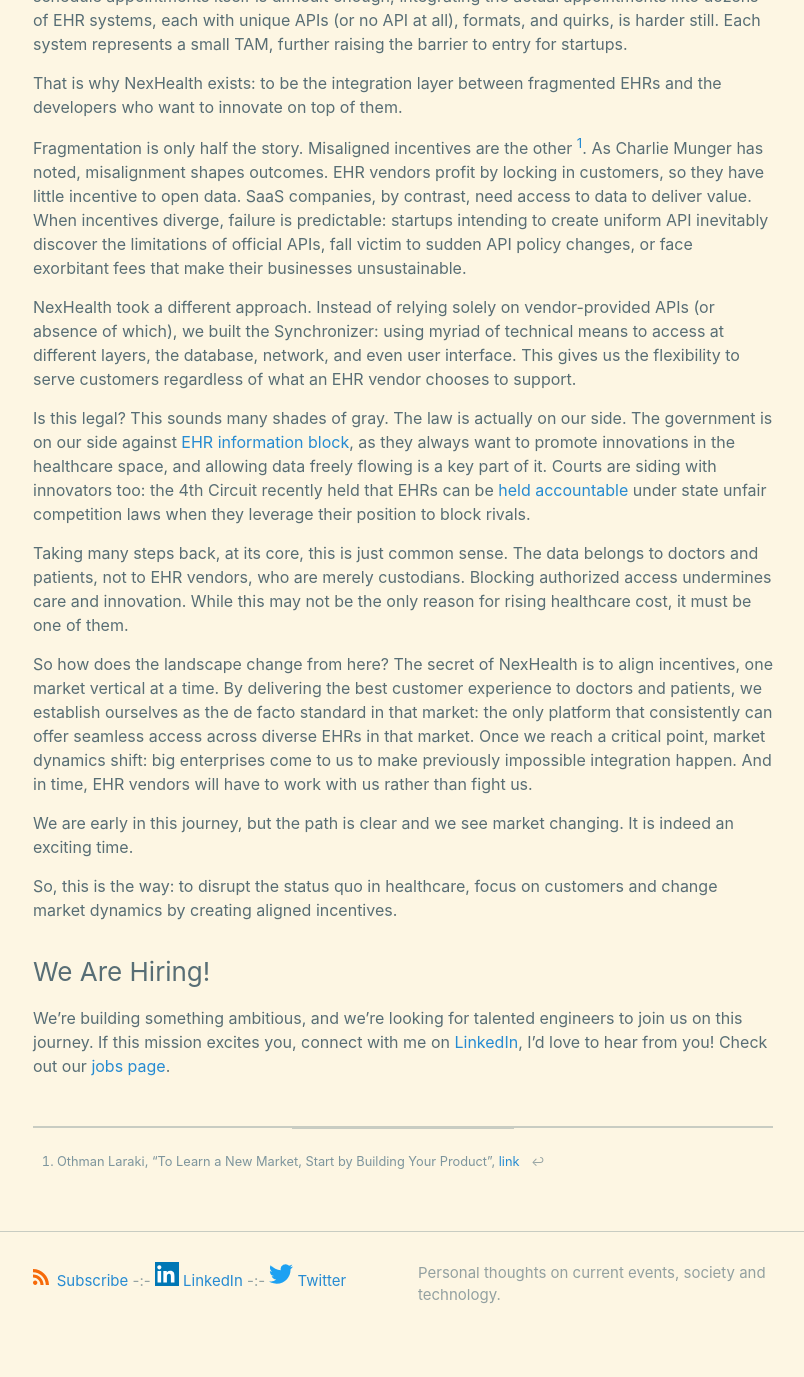
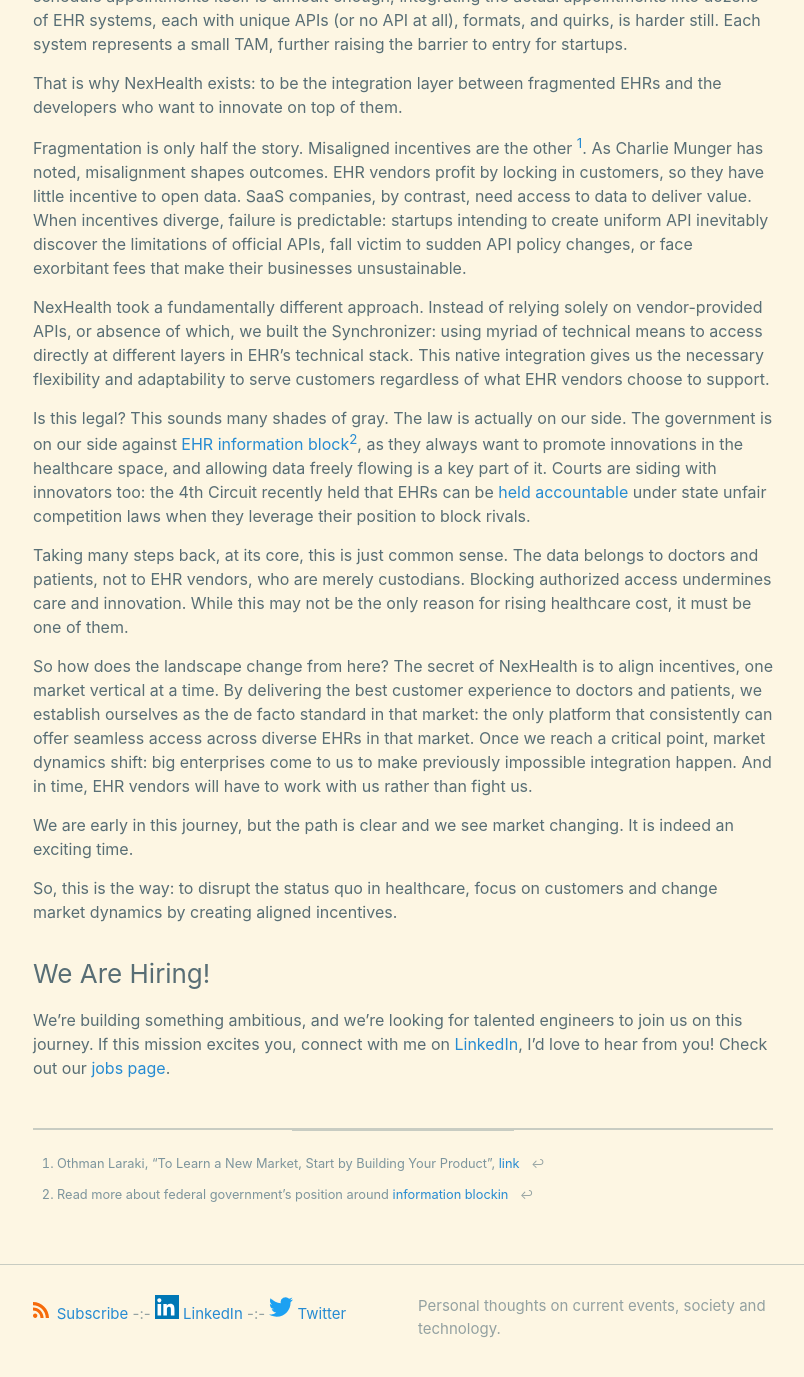
Before and after one commit to xianxu/xianxu.github.io, a Jekyll site: the page built from _posts/2025-06-25-this-is-the-way.markdown, in a window 1280 px wide and 1400 px high, scrolled down 580 px. Shown: the top 1377 px of the window, without its empty margins (237-1041 px from the left). Built offline with Jekyll 4.4.1, drawn with Linux system fonts in a browser that asks for light colours; comment, search, counter and statistics services are not loaded.

Commit message:
Sync latest _posts from remote land

```diff
--- a/_posts/2025-06-25-this-is-the-way.markdown
+++ b/_posts/2025-06-25-this-is-the-way.markdown
@@ -18,9 +18,9 @@
 
 Fragmentation is only half the story. Misaligned incentives are the other [^othman]. As Charlie Munger has noted, misalignment shapes outcomes. EHR vendors profit by locking in customers, so they have little incentive to open data. SaaS companies, by contrast, need access to data to deliver value. When incentives diverge, failure is predictable: startups intending to create uniform API inevitably discover the limitations of official APIs, fall victim to sudden API policy changes, or face exorbitant fees that make their businesses unsustainable.
 
-NexHealth took a different approach. Instead of relying solely on vendor-provided APIs (or absence of which), we built the Synchronizer: using myriad of technical means to access at different layers, the database, network, and even user interface. This gives us the flexibility to serve customers regardless of what an EHR vendor chooses to support.
+NexHealth took a fundamentally different approach. Instead of relying solely on vendor-provided APIs, or absence of which, we built the Synchronizer: using myriad of technical means to access directly at different layers in EHR's technical stack. This native integration gives us the necessary flexibility and adaptability to serve customers regardless of what EHR vendors choose to support.
 
-Is this legal? This sounds many shades of gray. The law is actually on our side. The government is on our side against [EHR information block](https://www.hhs.gov/press-room/hhs-crackdown-health-data-blocking.html), as they always want to promote innovations in the healthcare space, and allowing data freely flowing is a key part of it. Courts are siding with innovators too: the 4th Circuit recently held that EHRs can be [held accountable](https://www.ca4.uscourts.gov/opinions/241773.p.pdf) under state unfair competition laws when they leverage their position to block rivals.
+Is this legal? This sounds many shades of gray. The law is actually on our side. The government is on our side against [EHR information block](https://www.hhs.gov/press-room/hhs-crackdown-health-data-blocking.html)[^info-blocking], as they always want to promote innovations in the healthcare space, and allowing data freely flowing is a key part of it. Courts are siding with innovators too: the 4th Circuit recently held that EHRs can be [held accountable](https://www.ca4.uscourts.gov/opinions/241773.p.pdf) under state unfair competition laws when they leverage their position to block rivals.
 
 Taking many steps back, at its core, this is just common sense. The data belongs to doctors and patients, not to EHR vendors, who are merely custodians. Blocking authorized access undermines care and innovation. While this may not be the only reason for rising healthcare cost, it must be one of them.
 
@@ -36,3 +36,4 @@
 
 
 [^othman]: Othman Laraki, "To Learn a New Market, Start by Building Your Product", [link](https://review.firstround.com/to-learn-a-new-market-start-by-building-your-product/)
+[^info-blocking]: Read more about federal government's position around [information blockin](https://www.healthit.gov/topic/information-blocking)
```
Also changed, not shown: other parts of _posts/2025-06-25-this-is-the-way.markdown (+1 -1 lines).
